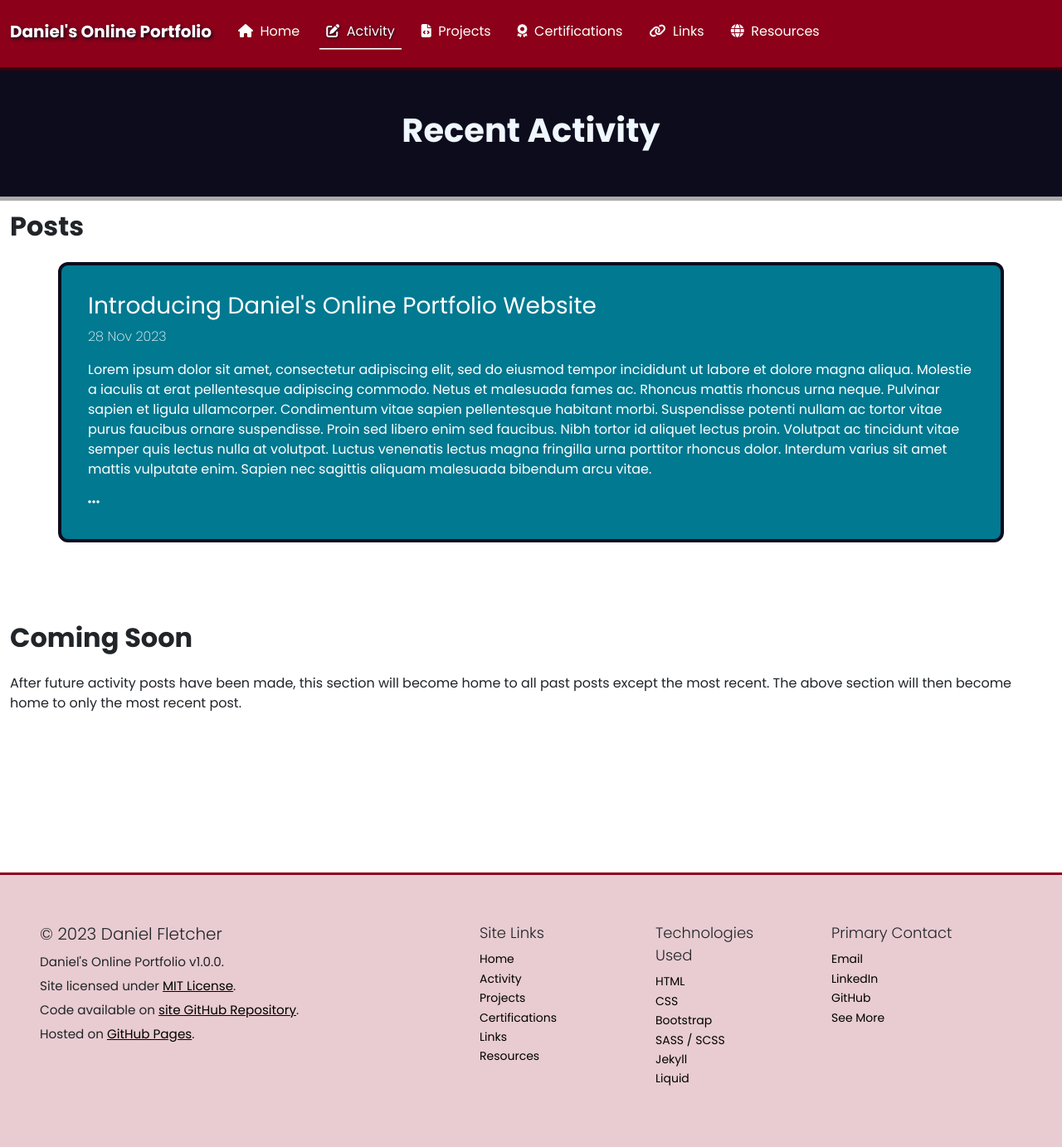
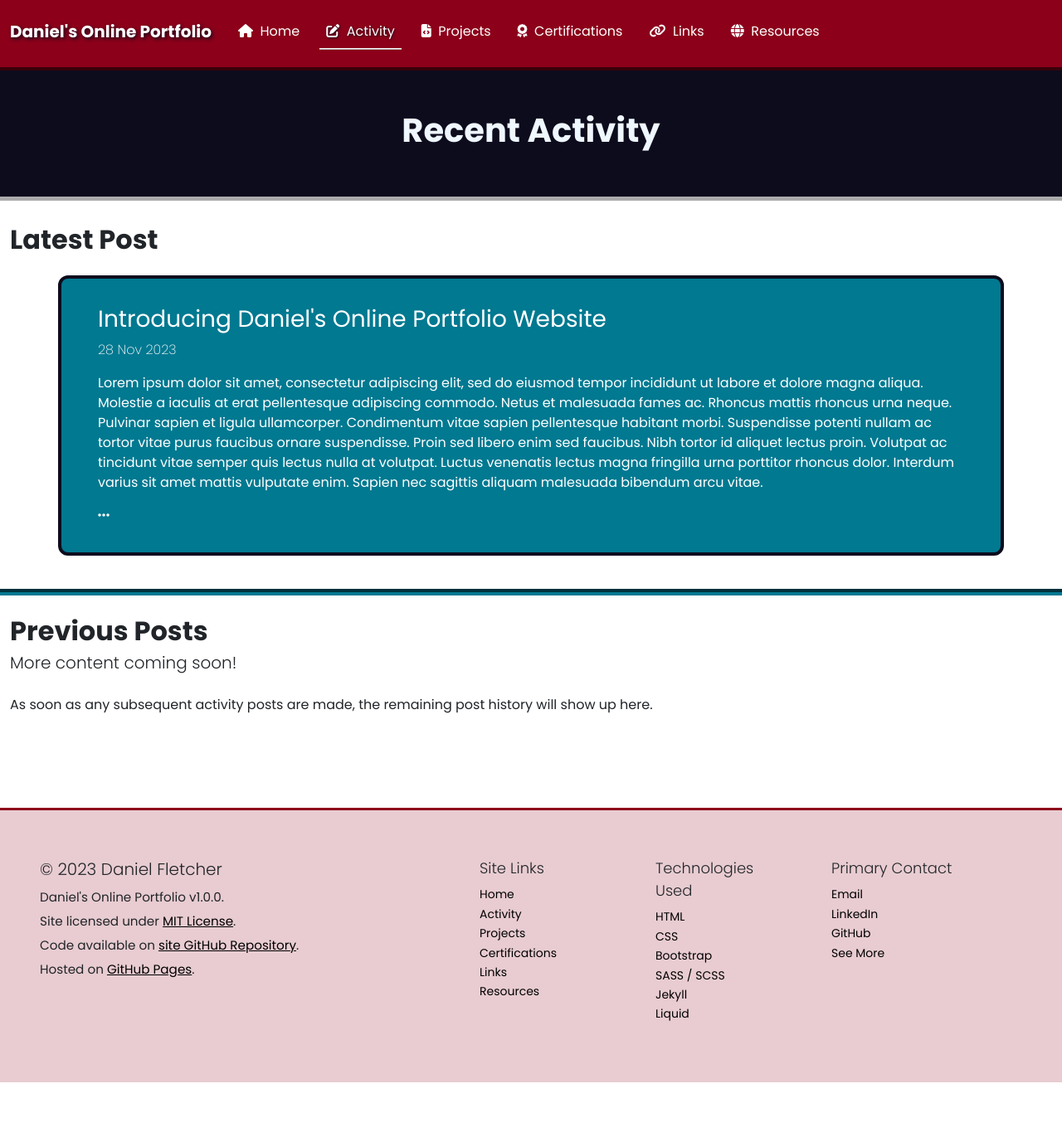
Before and after one commit to DanielTheFletch/portfolio, a Jekyll site: the page built from activity.html, in a window 1280 px wide. Shown: the whole page at 83% size. Built offline with Jekyll 4.4.1, drawn with Linux system fonts in a browser that asks for light colours; after the commit the page ends 1305 px from its top, so only the background shows below that.

Commit message:
Update Activity page for style consistency

```diff
--- a/activity.html
+++ b/activity.html
@@ -1,18 +1,20 @@
 ---
 title: Recent Activity
-subheading: "h2 fw-bold pb-3"
+subheading: "h2 fw-bold mb-1 pt-0"
 ---
 
 <!-- Page heading -->
-<div class="container-fluid bg-dark fg-light page-heading mb-2 py-5">
+<div class="container-fluid bg-dark fg-light page-heading mb-0 py-5">
   <h1 class="h1 fw-bold text-center">Recent Activity</h1>
 </div>
 
-<!-- Activity posts -->
-<div class="container-fluid mb-5 pb-5">
-  <h2 class="{{ page.subheading }}">Posts</h2>
+<!-- Latest post -->
+<section class="container-fluid main-section">
+  <h2 class="{{ page.subheading }}">Latest Post</h2>
   {% assign latest = site.posts | first %}
-  <div class="container position-relative activity-post">
+  <div class="container my-4">
+    <div class="row row-cols-1 position-relative activity-post">
+      <div class="col">
         <a class="stretched-link" href={{ latest.url | relative_url }}></a>
         <h3>{{ latest.title }}</h3>
         <p class="fw-lighter">{{ latest.date | date_to_string }}</p>
@@ -20,9 +22,12 @@ subheading: "h2 fw-bold pb-3"
         <i class="fa-solid fa-ellipsis"></i>
       </div>
     </div>
+  </div>
+</section>
 
-<!-- Coming soon -->
-<div class="container-fluid mb-5 pb-5">
-  <h2 class="{{ page.subheading }}">Coming Soon</h2>
-  <p class="mb-5 pb-5">After future activity posts have been made, this section will become home to all past posts except the most recent. The above section will then become home to only the most recent post.</p>
-</div>
+<!-- Previous posts -->
+<section class="container-fluid main-section">
+  <h2 class="{{ page.subheading }}">Previous Posts</h2>
+  <p class="fs-5 fw-light mt-0 mb-4">More content coming soon!</p>
+  <p class="mb-5 pb-5">As soon as any subsequent activity posts are made, the remaining post history will show up here.</p>
+</section>
```
Lines whose indentation alone changed are shown as unchanged.
